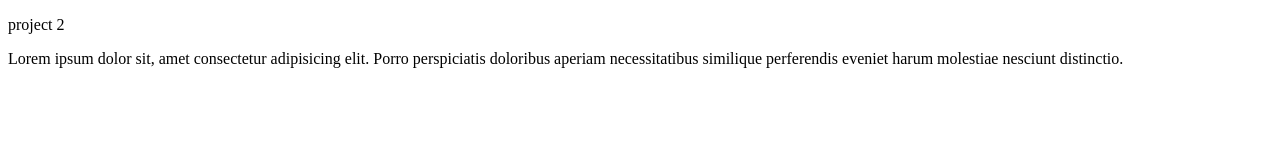
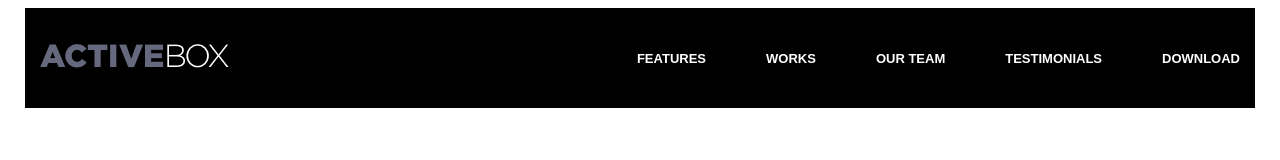
Before and after one commit to rosni2023/Active-box, a plain HTML site: page index.html in a window 1280 px wide. Drawn offline with Linux system fonts and the light colour scheme.

Commit message:
added header-part

```diff
--- a/index.html
+++ b/index.html
@@ -4,9 +4,29 @@
     <meta charset="UTF-8">
     <meta name="viewport" content="width=device-width, initial-scale=1.0">
     <title>Active-box</title>
+<link rel="stylesheet" href="style.css">
 </head>
 <body>
-    <p>project 2</p>
-    <p>Lorem ipsum dolor sit, amet consectetur adipisicing elit. Porro perspiciatis doloribus aperiam necessitatibus similique perferendis eveniet harum molestiae nesciunt distinctio.</p>
+    <!-- ----------heading----- -->
+    <div class="header-part">
+        <div class="container">
+
+          <div class="header-logo">
+            <a href="a"><img src="./ActiveBox.png" alt="header-logo"></a>
+          </div>
+        <div class="header-menu">
+            <ul class="menu-bar">
+                <li><a href="a">Features</a></li>
+                <li><a href="a">Works</a></li>
+                <li><a href="a">Our team</a></li>
+                <li><a href="a">Testimonials</a></li>
+                <li><a href="a">Download</a></li>
+            </ul>
+        </div>
+
+
+        </div>
+    </div>
+
 </body>
 </html>
--- a/style.css
+++ b/style.css
@@ -0,0 +1,61 @@
+<style>
+@import url('https://fonts.googleapis.com/css2?family=Open+Sans:wght@600&display=swap');
+</style>
+<style>
+@import url('https://fonts.googleapis.com/css2?family=Open+Sans:wght@600&family=Raleway:ital,wght@0,500;1,500&display=swap');
+</style>
+
+
+font-family: 'Open Sans', sans-serif;
+font-family: 'Raleway', sans-serif;
+
+
+
+*{
+    margin: 0;
+    padding: 0;
+    box-sizing: border-box;
+}
+
+ul li{
+    list-style-type: none;
+}
+
+a{
+    text-decoration: none;
+    display: inline-block;
+}
+
+
+.container{
+    width: 1200px;
+    padding: 0 15px;
+    margin: 0 auto;
+}
+
+.header-part{
+    height: 100px;
+
+}
+
+.header-part .container{
+height: 100%;
+background-color: black;
+display: flex;
+justify-content: space-between;
+align-items: center;
+}
+.header-menu .menu-bar{
+    display: flex;
+}
+.header-menu .menu-bar li a{
+    font-family: 'Raleway', sans-serif;
+    font-weight: 700;
+    color: #fff;
+    font-size: 13px;
+    padding: 14px 30px;
+    text-transform: uppercase;
+}
+.header-menu .menu-bar li:last-child a{
+    padding-right: 0;
+}
```
Also changed, not shown: ActiveBox.png (added), ActiveBox2.png (added).
